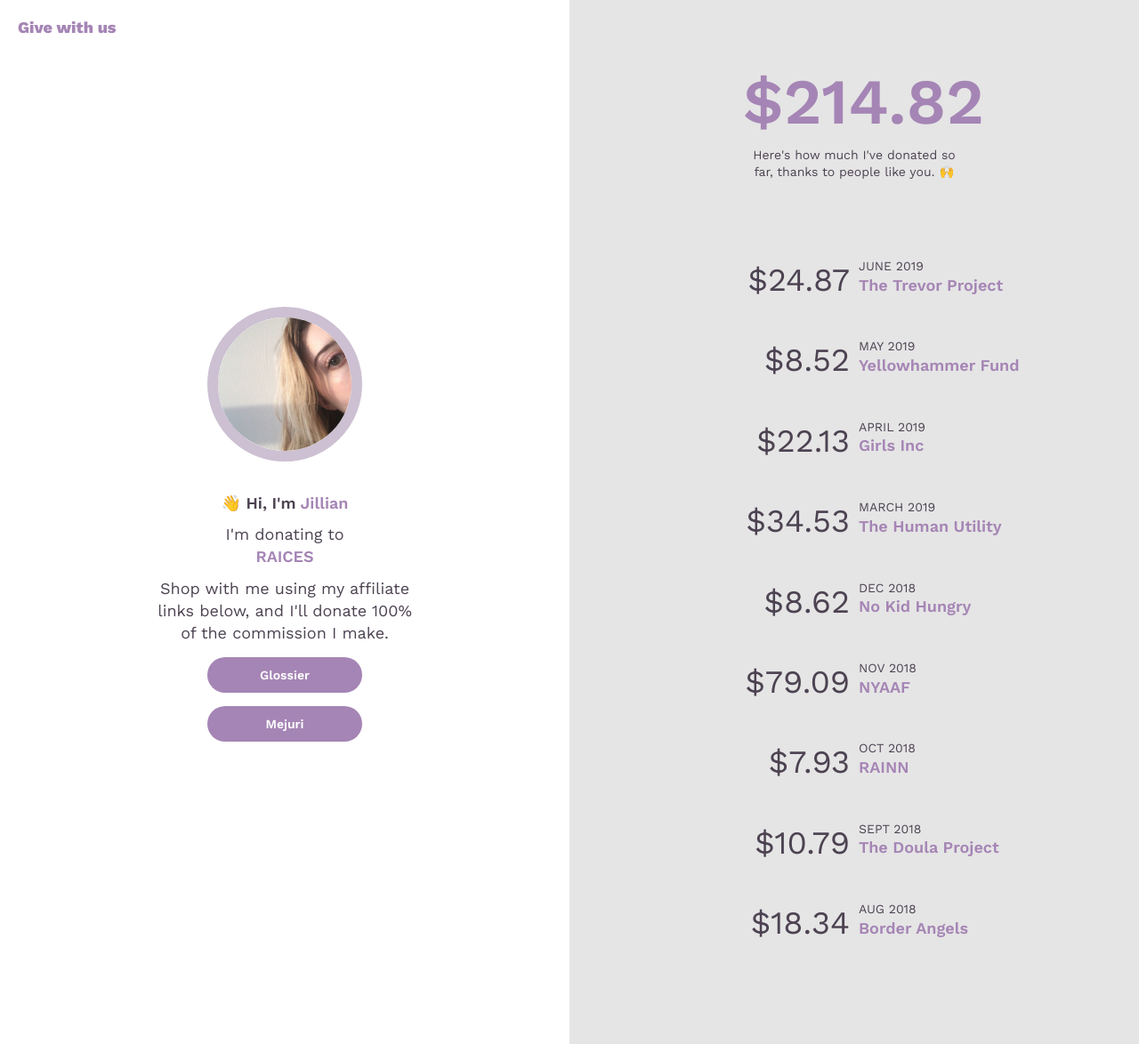
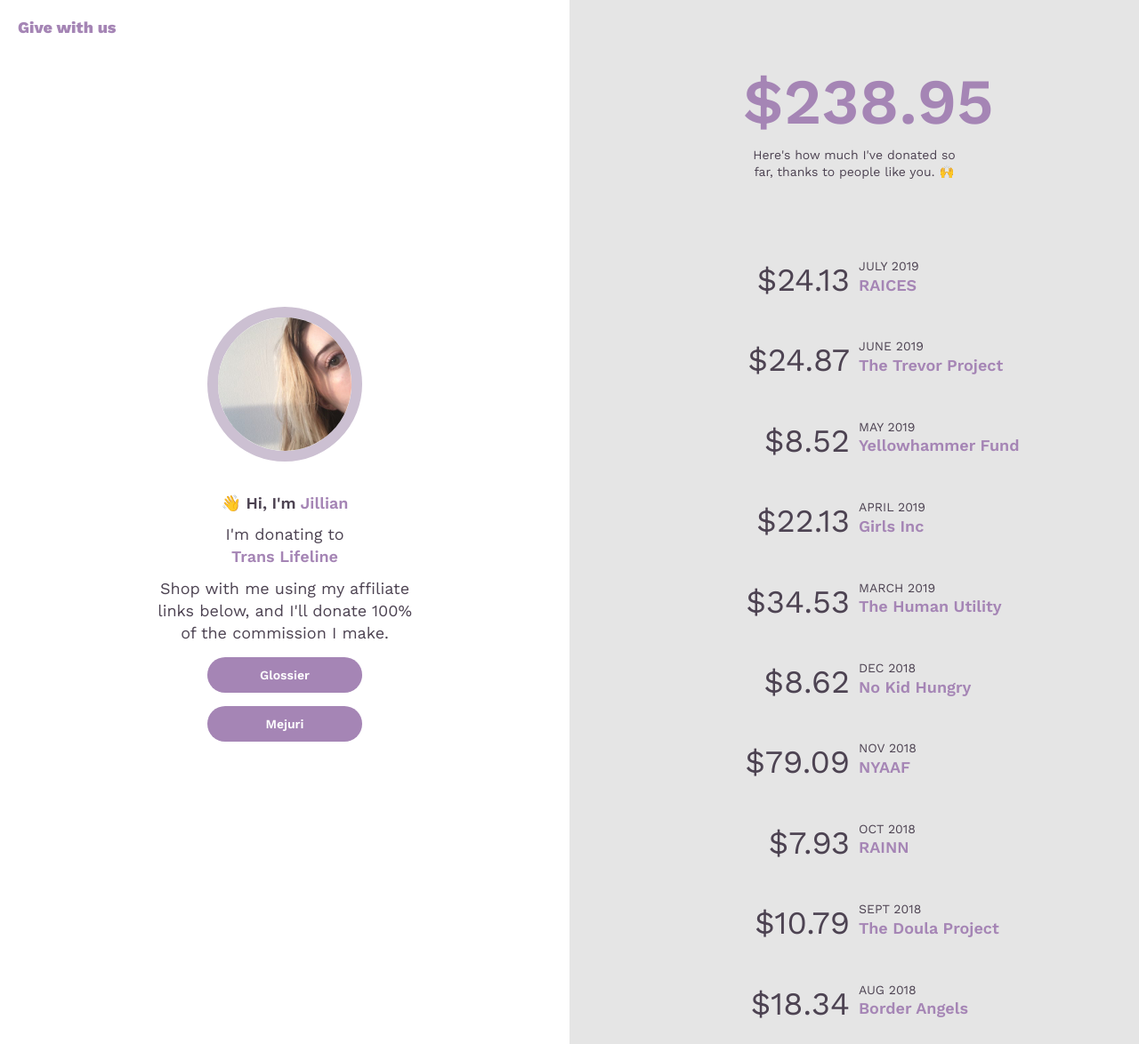
Before and after one commit to jilliangmeehan/donatewithus, a Jekyll site: the page built from jillian.html, in a window 1280 px wide. Shown: the whole page at 89% size. Built offline with Jekyll 4.4.1, drawn with Linux system fonts in a browser that asks for light colours; comment, search, counter and statistics services are not loaded.

```diff
--- a/_data/people.yml
+++ b/_data/people.yml
@@ -3,15 +3,19 @@
   url: https://jillianmeehan.com
   id: 0
   img: assets/images/jillian_favicon.ico
-  organization: RAICES
-  organization_url: https://www.raicestexas.org/
-  total: $214.82
+  organization: Trans Lifeline
+  organization_url: https://translifeline.org
+  total: $238.95
   links:
    - title: Glossier
      url: https://glossier.com/reps/jillian
    - title: Mejuri
      url: http://crew.mejuri.com/jgm
   donations:
+   - amount: $24.13
+     date: july 2019
+     organization: RAICES
+     organization_url: https://www.raicestexas.org/
    - amount: $24.87
      date: june 2019
      organization: The Trevor Project
--- a/index.html
+++ b/index.html
@@ -17,7 +17,7 @@ image: assets/images/main_favicon.ico
 <!-- Total Donation Amount -->
 {%
   include donation_total.html
-  donation_total="$373.05"
+  donation_total="$397.18"
   subtitle="Here’s how much we’ve donated, thanks to people like you! Scroll down to learn how you can help us donate even more."
 %}
 
```
Also changed, not shown: _config 2.yml (renamed from _config.yml).
